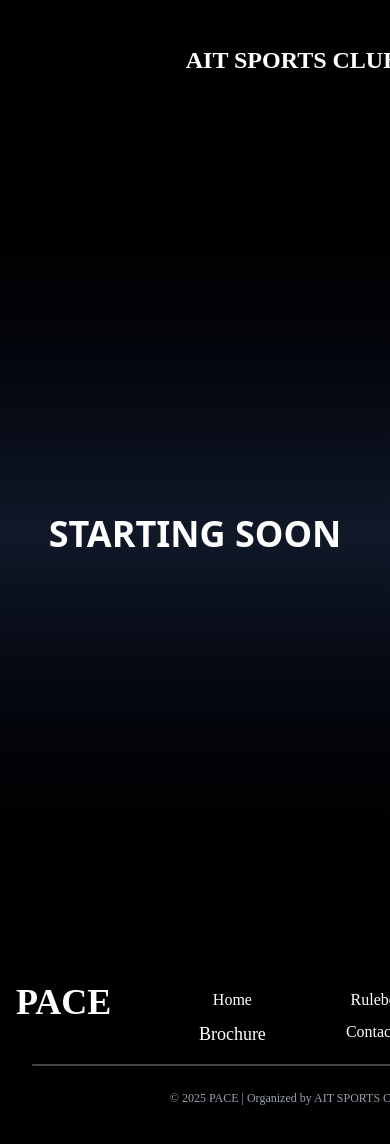
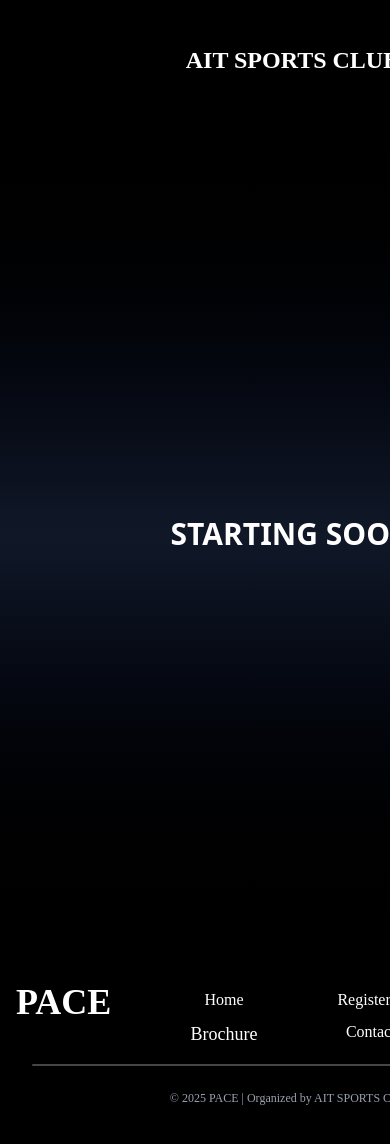
Before and after one commit to Pranav110904/pace_2k25_frontend, a React (Vite) app: page /register in a window 390 px wide. Shown: the top 1144 px of the page. Built offline with nearby package versions, Linux system fonts and the light colour scheme; a web font is replaced by a local one.

Commit message:
FINALLY DONE

```diff
--- a/src/Pages/Register.jsx
+++ b/src/Pages/Register.jsx
@@ -1,10 +1,20 @@
-import React from 'react';
+import React from "react";
 
 const Register = () => {
   return (
-    <div className="relative w-full h-screen flex items-center justify-center bg-black">
+    <div className="relative w-full h-screen flex items-center justify-center hero10-container bg-black px-4">
       <div className="absolute inset-0 bg-gradient-to-b from-black via-gray-900 to-black"></div>
-      <h1 className="text-white text-4xl md:text-6xl font-bold relative z-10">STARTING SOON</h1>
+      <h1 className="text-white text-3xl sm:text-4xl md:text-5xl lg:text-6xl font-bold relative z-10 text-center">
+        STARTING SOON
+      </h1>
+      <style jsx>{`
+        @media (max-width: 500px) {
+          .hero10-container {
+            height: 100vh;
+            width: 150%;
+          }
+        }
+      `}</style>
     </div>
   );
 };
--- a/src/components/Footer.jsx
+++ b/src/components/Footer.jsx
@@ -18,7 +18,7 @@ const Footer = () => {
         </a>
   </div>
   <div className="flex flex-col space-y-2 mt-4 md:mt-0">
-    <a href="#" className="hover:text-gray-300">Rulebook</a>
+    <a href="#" className="hover:text-gray-300">Register Now</a>
     <a href="https://linktr.ee/PACE2K25" className="hover:text-gray-300">Contact Us</a>
   </div>
 </div>
@@ -31,7 +31,7 @@ const Footer = () => {
                 <path d="M20 4H4a2 2 0 00-2 2v12a2 2 0 002 2h16a2 2 0 002-2V6a2 2 0 00-2-2zm0 4.7l-8 5.334L4 8.7V6.297l8 5.333 8-5.333V8.7z" />
               </svg>
             </a>
-            <a href="#" className="hover:text-gray-300">
+            <a href="https://www.instagram.com/aitsportsclub?utm_source=ig_web_button_share_sheet&igsh=ZDNlZDc0MzIxNw==" className="hover:text-gray-300">
               <svg className="w-6 h-6" fill="currentColor" viewBox="0 0 24 24">
                 <path d="M12 2.163c3.204 0 3.584.012 4.85.07 3.252.148 4.771 1.691 4.919 4.919.058 1.265.069 1.645.069 4.849 0 3.205-.012 3.584-.069 4.849-.149 3.225-1.664 4.771-4.919 4.919-1.266.058-1.644.07-4.85.07-3.204 0-3.584-.012-4.849-.07-3.26-.149-4.771-1.699-4.919-4.92-.058-1.265-.07-1.644-.07-4.849 0-3.204.013-3.583.07-4.849.149-3.227 1.664-4.771 4.919-4.919 1.266-.057 1.645-.069 4.849-.069zM12 0C8.741 0 8.333.014 7.053.072 2.695.272.273 2.69.073 7.052.014 8.333 0 8.741 0 12c0 3.259.014 3.668.072 4.948.2 4.358 2.618 6.78 6.98 6.98C8.333 23.986 8.741 24 12 24c3.259 0 3.668-.014 4.948-.072 4.354-.2 6.782-2.618 6.979-6.98.059-1.28.073-1.689.073-4.948 0-3.259-.014-3.667-.072-4.947-.196-4.354-2.617-6.78-6.979-6.98C15.668.014 15.259 0 12 0zm0 5.838a6.162 6.162 0 100 12.324 6.162 6.162 0 000-12.324zM12 16a4 4 0 110-8 4 4 0 010 8zm6.406-11.845a1.44 1.44 0 100 2.881 1.44 1.44 0 000-2.881z" />
               </svg>
```
